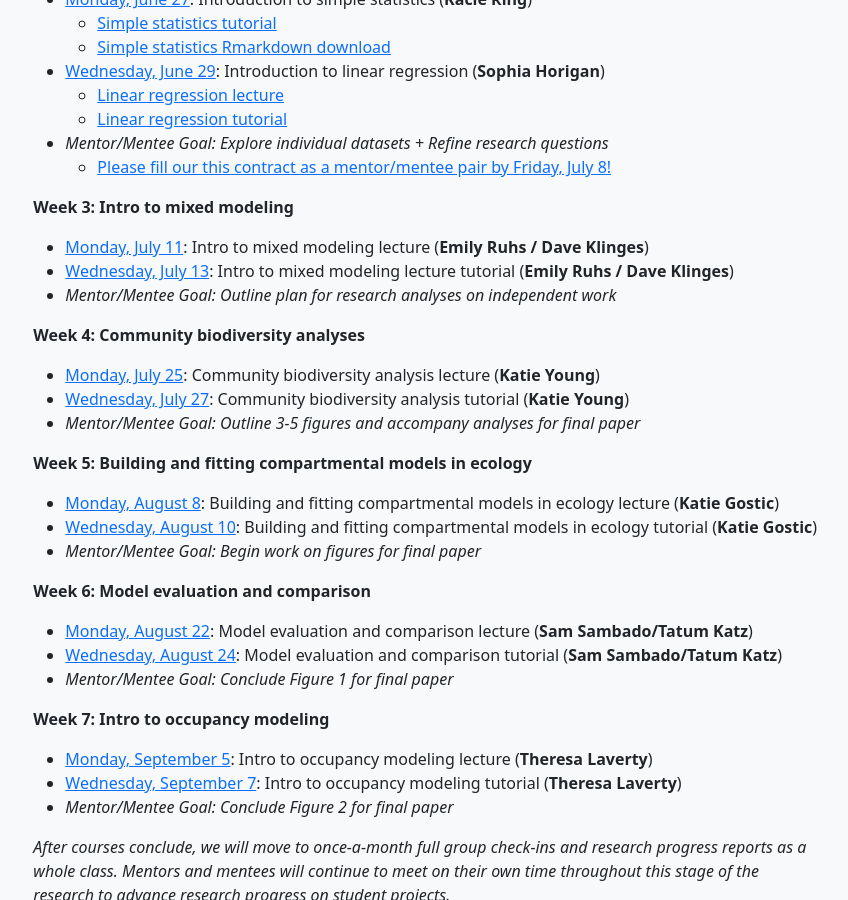
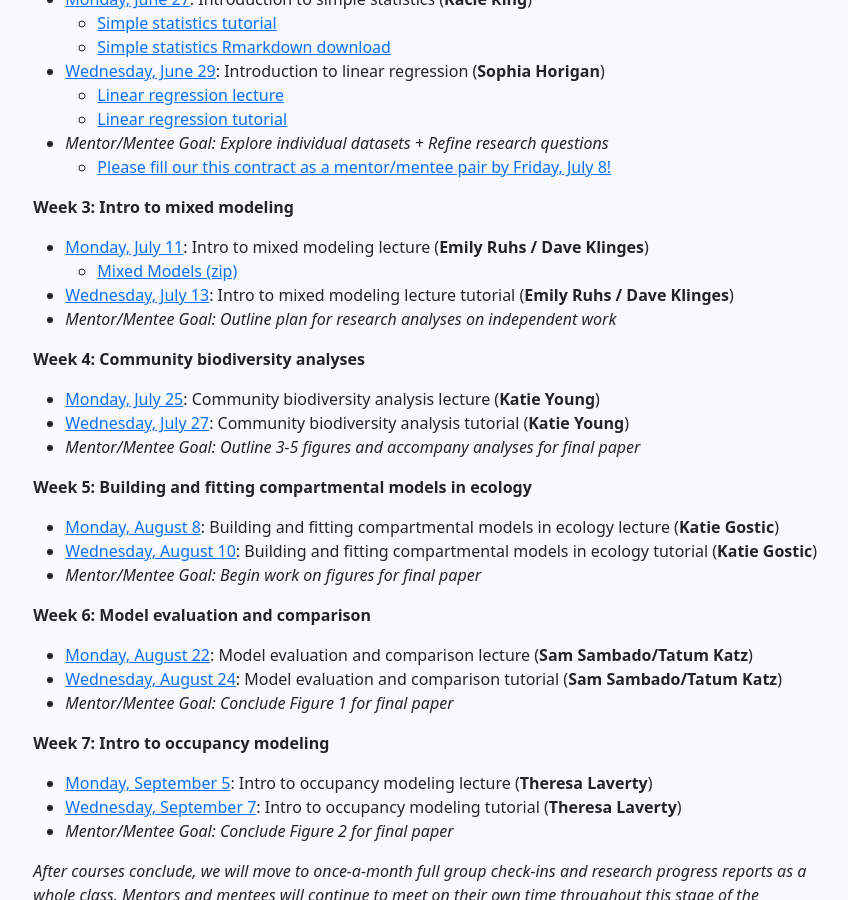
Before and after one commit to brooklabteam/coding4conservation, a Jekyll site: the page built from syllabus.md, in a window 1280 px wide and 900 px high, scrolled down 517 px. Shown: the whole window, without its empty margins (212-1060 px from the left). Built offline with Jekyll 4.4.1, drawn with Linux system fonts in a browser that asks for light colours.

Commit message:
add mixed models
cc @dklinges9

```diff
--- a/syllabus.md
+++ b/syllabus.md
@@ -28,6 +28,7 @@ permalink: /syllabus
 
 **Week 3: Intro to mixed modeling**
 * [Monday, July 11](https://uchicago.zoom.us/j/99896661366?pwd=UkFCeWwzMC81enZkNUZUbDk4dThHZz09): Intro to mixed modeling lecture (**Emily Ruhs / Dave Klinges**)
+  * [Mixed Models (zip)](/assets/lectures/C4C-Mixed-Models.zip)
 * [Wednesday, July 13](https://uchicago.zoom.us/j/99896661366?pwd=UkFCeWwzMC81enZkNUZUbDk4dThHZz09): Intro to mixed modeling lecture tutorial (**Emily Ruhs / Dave Klinges**)
 * *Mentor/Mentee Goal: Outline plan for research analyses on independent work*
 
```
Also changed, not shown: 1 other file.
